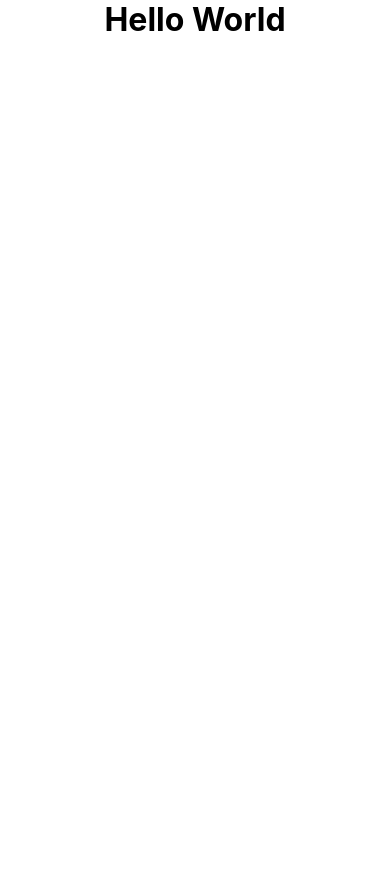
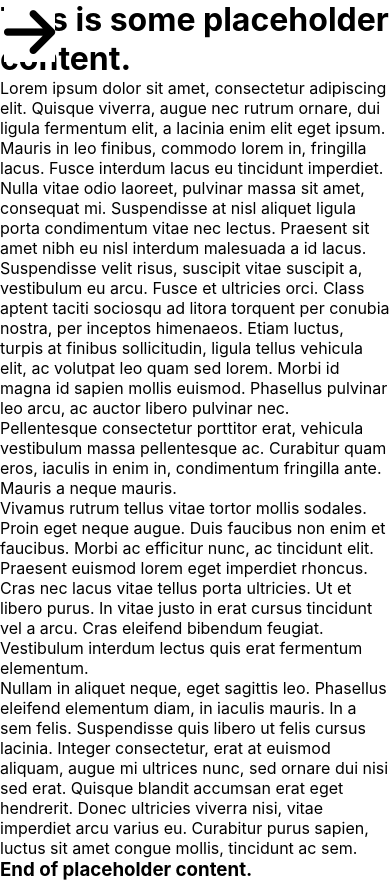
Before and after one commit to Cosmeeeen/personal-website-react, a React (Create React App) app: page / in a window 390 px wide. Before the commit the page ends 844 px from the top, so only its background shows below. Built offline with nearby package versions, Linux system fonts and the light colour scheme.

Commit message:
Placeholder component + mobile menu setup

```diff
--- a/public/index.html
+++ b/public/index.html
@@ -1,6 +1,7 @@
 <!DOCTYPE html>
 <html lang="en">
   <head>
+    <script src="https://kit.fontawesome.com/1babe3a0cd.js" crossorigin="anonymous"></script>
     <meta charset="utf-8" />
     <link rel="icon" href="%PUBLIC_URL%/favicon.ico" />
     <meta name="viewport" content="width=device-width, initial-scale=1" />
--- a/src/App.css
+++ b/src/App.css
@@ -8,3 +8,21 @@ body{
   justify-content: center;
   align-items: center;
 }
+
+.mobileNavBarDiv{
+  position: fixed;
+  top: 1vw;
+  left: 1vw;
+  background-color: white; /* Testing */
+}
+
+.mobileNavBarDiv .fa-arrow-right{
+  font-size: 15vw;
+  transition: .5s all;
+}
+
+.mobileNavBarDiv .fa-arrow-right.rotated{
+  color: red;
+  transform: rotate(-180deg);
+  transition: .5s all;
+}
--- a/src/App.js
+++ b/src/App.js
@@ -1,9 +1,13 @@
+import PlaceholderContent from './Components/PlaceholderContent';
+import MobileNavBar from './Components/NavBar/MobileNavBar';
+
 import './App.css';
 
 function App() {
   return (
     <div className="App">
-      <h1>Hello World</h1>
+      <MobileNavBar />
+      <PlaceholderContent />
     </div>
   );
 }
--- /dev/null
+++ b/src/Components/NavBar/MobileNavBar.js
@@ -0,0 +1,20 @@
+import React, { useState } from 'react';
+
+const MobileNavBar = () => {
+
+    const [isMenuToggled, setIsMenuToggled] = useState(false);
+
+    function handleToggleMenu(e){
+        e.preventDefault();
+
+        setIsMenuToggled(!isMenuToggled);
+    }
+
+    return (
+        <div className="mobileNavBarDiv">
+            <i class={"fas fa-arrow-right" + (isMenuToggled ? " rotated" : "")} onClick={handleToggleMenu} ></i>
+        </div>
+    );
+};
+
+export default MobileNavBar;
--- /dev/null
+++ b/src/Components/PlaceholderContent.js
@@ -0,0 +1,15 @@
+import React from 'react';
+
+const PlaceholderContent = () => {
+    return (
+        <div className="placeholderDiv">
+            <h1>This is some placeholder content.</h1>
+            <p>Lorem ipsum dolor sit amet, consectetur adipiscing elit. Quisque viverra, augue nec rutrum ornare, dui ligula fermentum elit, a lacinia enim elit eget ipsum. Mauris in leo finibus, commodo lorem in, fringilla lacus. Fusce interdum lacus eu tincidunt imperdiet. Nulla vitae odio laoreet, pulvinar massa sit amet, consequat mi. Suspendisse at nisl aliquet ligula porta condimentum vitae nec lectus. Praesent sit amet nibh eu nisl interdum malesuada a id lacus. Suspendisse velit risus, suscipit vitae suscipit a, vestibulum eu arcu. Fusce et ultricies orci. Class aptent taciti sociosqu ad litora torquent per conubia nostra, per inceptos himenaeos. Etiam luctus, turpis at finibus sollicitudin, ligula tellus vehicula elit, ac volutpat leo quam sed lorem. Morbi id magna id sapien mollis euismod. Phasellus pulvinar leo arcu, ac auctor libero pulvinar nec. Pellentesque consectetur porttitor erat, vehicula vestibulum massa pellentesque ac. Curabitur quam eros, iaculis in enim in, condimentum fringilla ante. Mauris a neque mauris.</p>
+            <p>Vivamus rutrum tellus vitae tortor mollis sodales. Proin eget neque augue. Duis faucibus non enim et faucibus. Morbi ac efficitur nunc, ac tincidunt elit. Praesent euismod lorem eget imperdiet rhoncus. Cras nec lacus vitae tellus porta ultricies. Ut et libero purus. In vitae justo in erat cursus tincidunt vel a arcu. Cras eleifend bibendum feugiat. Vestibulum interdum lectus quis erat fermentum elementum.</p>
+            <p>Nullam in aliquet neque, eget sagittis leo. Phasellus eleifend elementum diam, in iaculis mauris. In a sem felis. Suspendisse quis libero ut felis cursus lacinia. Integer consectetur, erat at euismod aliquam, augue mi ultrices nunc, sed ornare dui nisi sed erat. Quisque blandit accumsan erat eget hendrerit. Donec ultricies viverra nisi, vitae imperdiet arcu varius eu. Curabitur purus sapien, luctus sit amet congue mollis, tincidunt ac sem.</p>
+            <h3>End of placeholder content.</h3>
+        </div>
+    );
+};
+
+export default PlaceholderContent;
```
Also changed, not shown: src/Components/NavBar/WebNavBar.js (added).
